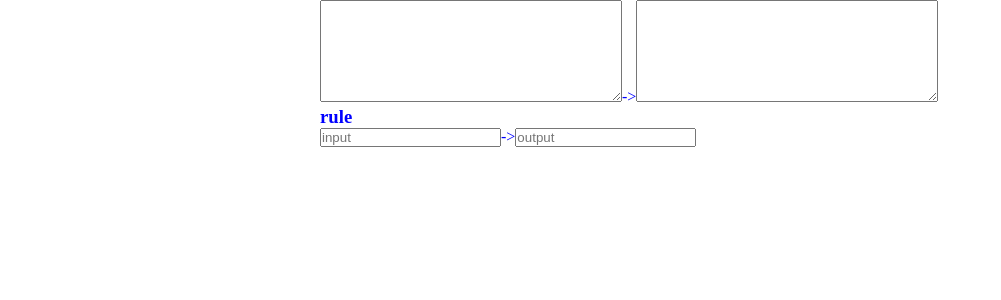
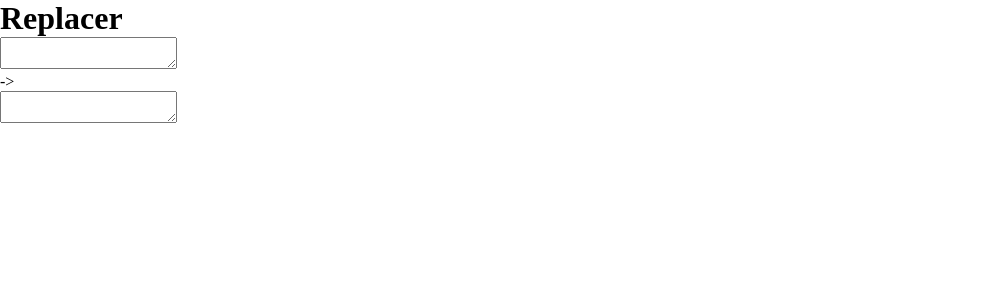
Before and after one commit to jonwang2000/replacer, a React (Create React App) app: page / in a window 1280 px wide. Shown: the top 300 px of the page, without its empty margins (0-1001 px from the left). Built offline with nearby package versions, Linux system fonts and the light colour scheme.

Commit message:
Refactoring to functions and hooks

```diff
--- a/src/App.js
+++ b/src/App.js
@@ -1,107 +1,27 @@
-import React from "react";
+import React, { useState } from "react";
 import "./App.css";
 //import ReplaceRules from "./components/ReplaceRules";
-//import TextZone from "./components/TextZone";
+import TextZone from "./components/TextZone";
 
-function rupper(text) {
-	return text.toUpperCase();
-}
+const App = props => {
+	// State for input text
+	const [inputText, setInputText] = useState("");
 
-class App extends React.Component {
-	// State contains value of inputted text from TextZone
-	constructor(props) {
-		super(props);
-		this.state = {
-			value: "",
-			rules: [rupper]
-		};
-		this.updateValue = this.updateValue.bind(this);
-	}
+	// Event handler for input
+	const inputHandle = event => {
+		setInputText(event.target.value);
+    };
 
-	// Update value for state
-	updateValue(v) {
-		this.setState({ value: v });
-	}
+    // Output text
+    const output = inputText;
 
-	// TEMPORARY FUNCTION ***** CHANGE LATER *************
-	// transText changes given text to uppercase
-	transText = text => {
-		for (let func of this.state.rules) {
-			console.log(func);
-			text =  func(text);
-		}
-		return text;
-	};
+	return (
+		<div>
+			<h1>Replacer</h1>
 
-	render() {
-		const value = this.state.value;
-
-		return (
-			<div className="app-container">
-				<TextZone
-					value={value}
-					onChange={this.updateValue}
-					change={this.transText}
-				/>
-				<ReplaceRules />
-			</div>
-		);
-	}
-}
-
-class ReplaceRules extends React.Component {
-	render() {
-		return (
-			<div className="rule">
-				<h3>rule</h3>
-				<input type="text" className="rule-input" placeholder="input" />
-				->
-				<input
-					type="text"
-					className="rule-output"
-					placeholder="output"
-				/>
-			</div>
-		);
-	}
-}
-
-class TextZone extends React.Component {
-	constructor(props) {
-		super(props);
-		this.handleChange = this.handleChange.bind(this);
-	}
-
-	// Handlechange is triggered everytime a change happens in the input textbox
-	handleChange(e) {
-		this.props.onChange(e.target.value);
-	}
-
-	render() {
-		// Constants passed down from App.js, value being text value, change being change-rules
-		const value = this.props.value;
-		const change = this.props.change;
-
-		// Input/Output textboxes, with an arrow in between
-		// Output will take change(value)'d text
-		return (
-			<div className="textzone-div">
-				<textarea
-					id="input-zone"
-					className="zone-area"
-					value={value}
-					onChange={this.handleChange}
-				/>
-				->
-				<textarea
-					readOnly
-					id="output-zone"
-					className="zone-area"
-					value={change(value)}
-				/>
-			</div>
-		);
-	}
-}
+			<TextZone inputText={inputText} inputHandle={inputHandle} outputText={output}/>
+		</div>
+	);
+};
 
 export default App;
--- a/src/components/TextZone.js
+++ b/src/components/TextZone.js
@@ -1 +1,15 @@
 import React from "react";
+
+const TextZone = props => {
+	const { inputText, inputHandle, outputText } = props;
+
+	return (
+		<div>
+			<textarea value={inputText} onChange={inputHandle} />
+			<div>-></div>
+			<textarea value={outputText} readOnly/>
+		</div>
+	);
+};
+
+export default TextZone;
```
